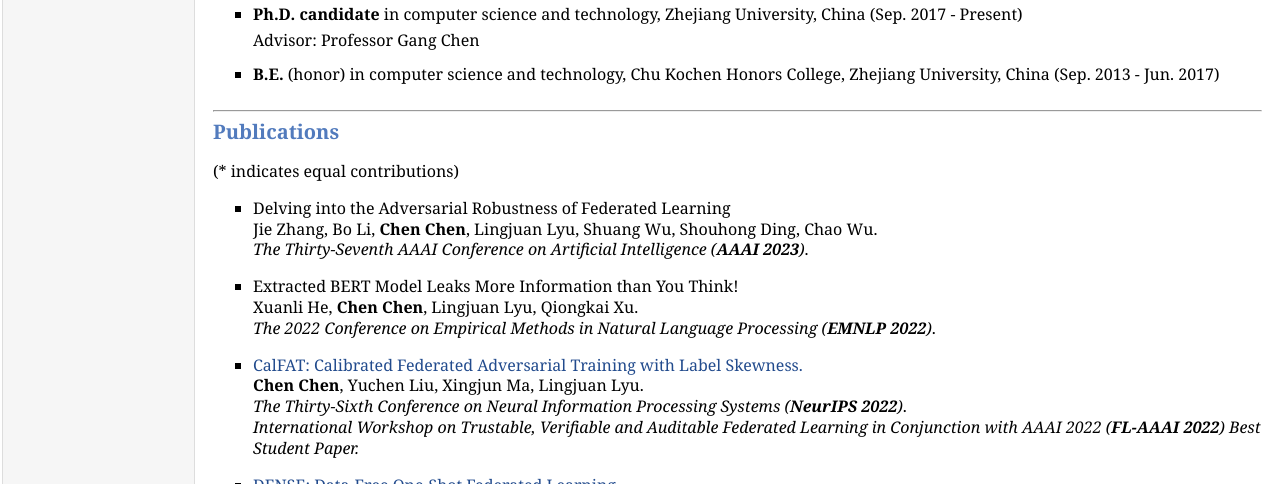
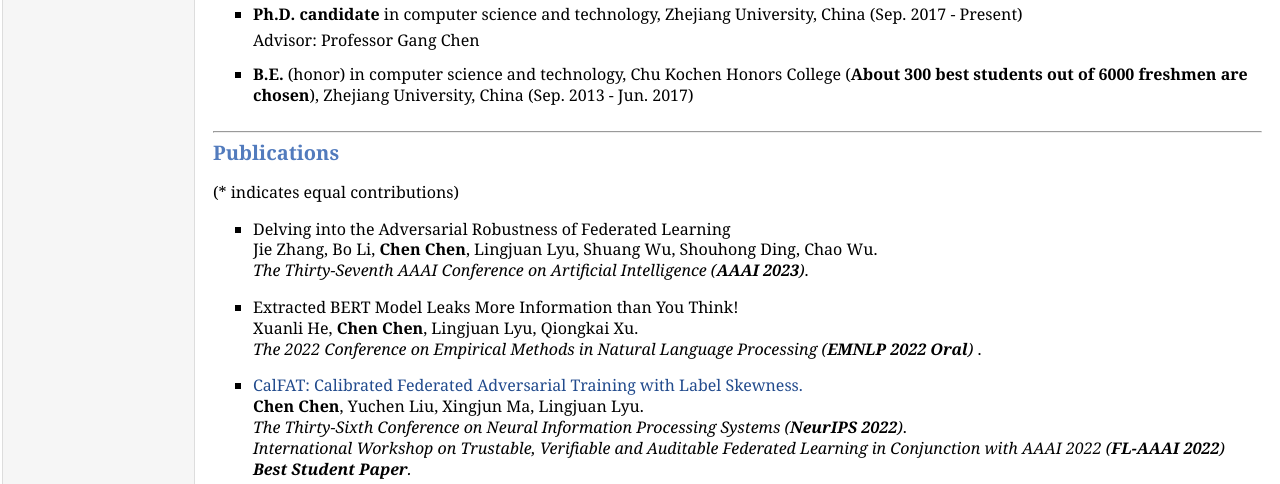
Before and after one commit to cc233/cc233.github.io, a plain HTML site: page index.html in a window 1280 px wide. Shown: the part 471-955 px from the top of the page. Drawn offline with Linux system fonts and the light colour scheme.

Commit message:
Update index.html

```diff
--- a/index.html
+++ b/index.html
@@ -44,7 +44,7 @@
         <ul>
             <li><p><b>Ph.D. candidate</b> in computer science and technology, Zhejiang University, China (Sep. 2017 - Present)</p></li>
                     <p>Advisor: Professor Gang Chen</p>
-            <li><p><b>B.E.</b> (honor) in computer science and technology, Chu Kochen Honors College, Zhejiang University, China (Sep. 2013 - Jun. 2017)</p>
+            <li><p><b>B.E.</b> (honor) in computer science and technology, Chu Kochen Honors College (<b>About 300 best students out of 6000 freshmen are chosen</b>), Zhejiang University, China (Sep. 2013 - Jun. 2017)</p>
                     </li>
         </ul>
     </div>
@@ -64,7 +64,7 @@
             <li><p style="margin:15px 0">
                 Extracted BERT Model Leaks More Information than You Think!<br>
                 Xuanli He, <b>Chen Chen</b>, Lingjuan Lyu, Qiongkai Xu.<br>
-                <i>The 2022 Conference on Empirical Methods in Natural Language Processing (<b>EMNLP 2022</b>)</i>.<br>
+                <i>The 2022 Conference on Empirical Methods in Natural Language Processing (<b>EMNLP 2022 Oral</b>) </i>.<br>
             </p></li>
         </ul>
         <ul>
@@ -73,7 +73,7 @@
                 CalFAT: Calibrated Federated Adversarial Training with Label Skewness.</a><br>
                 <b>Chen Chen</b>, Yuchen Liu, Xingjun Ma, Lingjuan Lyu.<br>
                 <i>The Thirty-Sixth Conference on Neural Information Processing Systems (<b>NeurIPS 2022</b>)</i>.<br>
-                <i>International Workshop on Trustable, Verifiable and Auditable Federated Learning in Conjunction with AAAI 2022 (<b>FL-AAAI 2022</b>) Best Student Paper.</i>
+                <i>International Workshop on Trustable, Verifiable and Auditable Federated Learning in Conjunction with AAAI 2022 (<b>FL-AAAI 2022</b>) <b>Best Student Paper</b>.</i>
             </p></li>
         </ul>
         <ul>
@@ -165,7 +165,7 @@
            Focused on privacy and robustness in federated learning. Lead a project that focuses on robustness (against adversarial attack) in federated learning. Specifically, the project considered federated adversarial training under the challenging non-IID setting.
         </li></p></ul>
         <ul><li><p style="margin:15px 0">
-           <b>Research intern</b> in National University of Singapore, Singapore (Nov. 2019 &mdash; Nov. 2020)<br>
+           <b>Visiting Ph.D.</b> in National University of Singapore, Singapore (Nov. 2019 &mdash; Nov. 2020)<br>
            Focused on robust federated learning, which can defend against Byzantine attacks and improve performance in federated learning.
         </li></p></ul>
         <ul><li><p style="margin:15px 0">
```
